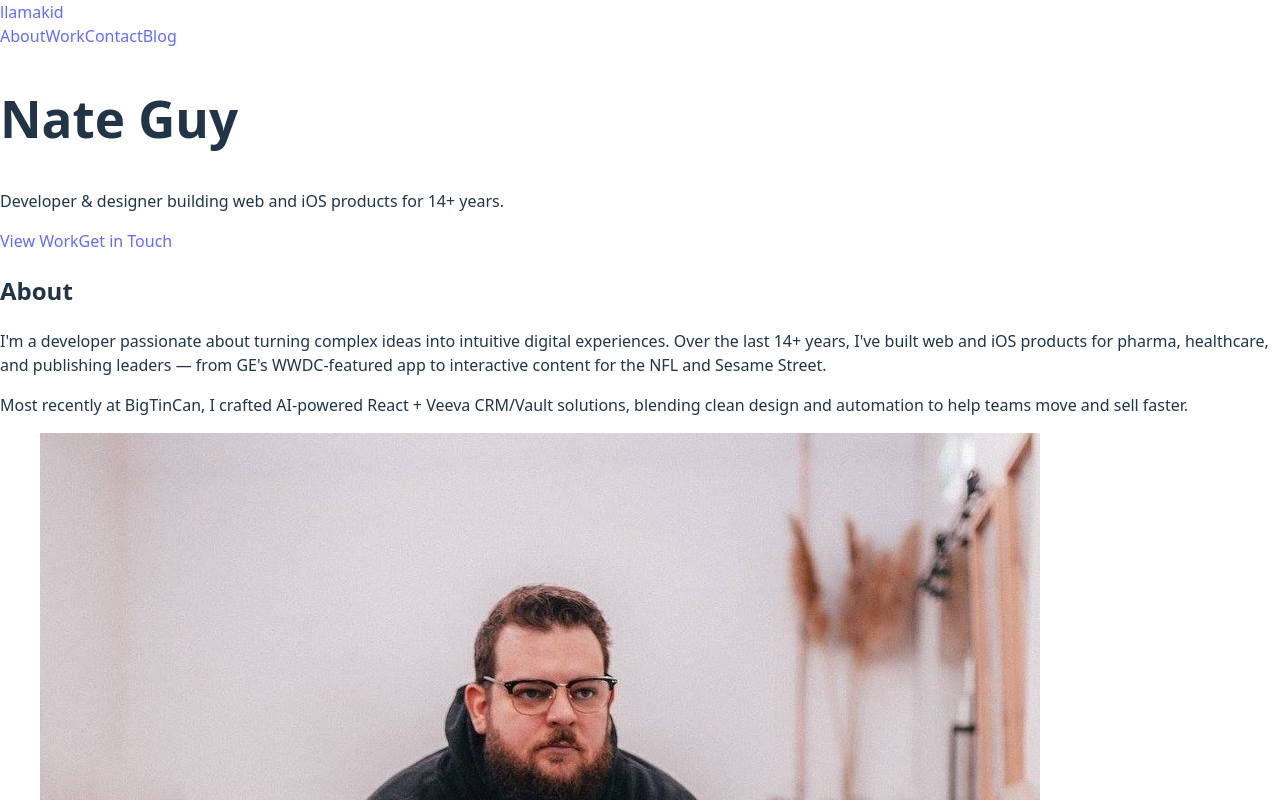
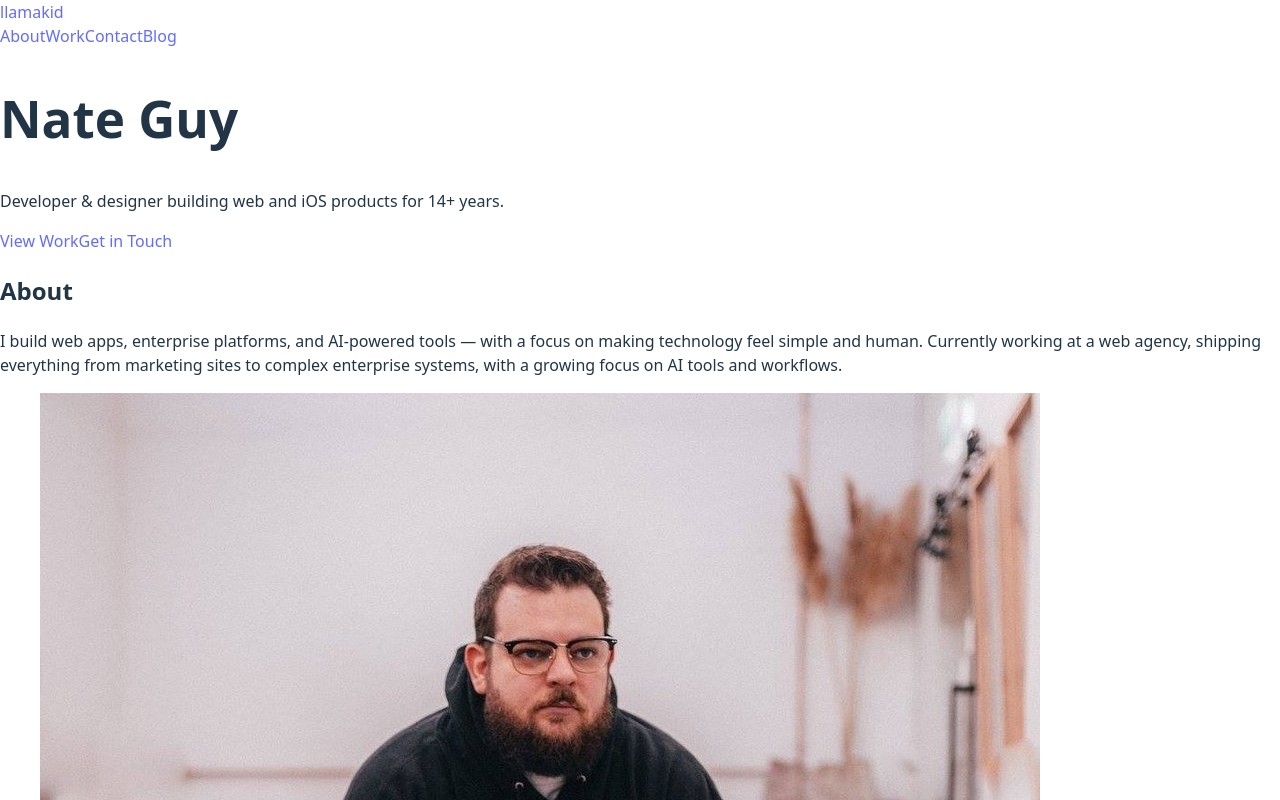
Before and after one commit to llamakid/llamakid-website, a React (Vite) app: page / in a window 1280 px wide. Shown: the top 800 px of the page. Built offline with nearby package versions, Linux system fonts and the light colour scheme; the HTML template or start-up script is replaced by a standard one.

Commit message:
updating about

```diff
--- a/src/pages/Home.jsx
+++ b/src/pages/Home.jsx
@@ -60,14 +60,10 @@ export default function Home() {
         <div className="about-wrap">
           <div className="about-text">
             <p>
-              I'm a developer passionate about turning complex ideas into intuitive digital
-              experiences. Over the last 14+ years, I've built web and iOS products for pharma,
-              healthcare, and publishing leaders — from GE's WWDC-featured app to interactive
-              content for the NFL and Sesame Street.
-            </p>
-            <p style={{ marginTop: '16px' }}>
-              Most recently at BigTinCan, I crafted AI-powered React + Veeva CRM/Vault solutions,
-              blending clean design and automation to help teams move and sell faster.
+              I build web apps, enterprise platforms, and AI-powered tools — with a focus on making
+              technology feel simple and human. Currently working at a web agency, shipping everything
+              from marketing sites to complex enterprise systems, with a growing focus on AI tools and
+              workflows.
             </p>
           </div>
           <figure className="about-photo">
```
